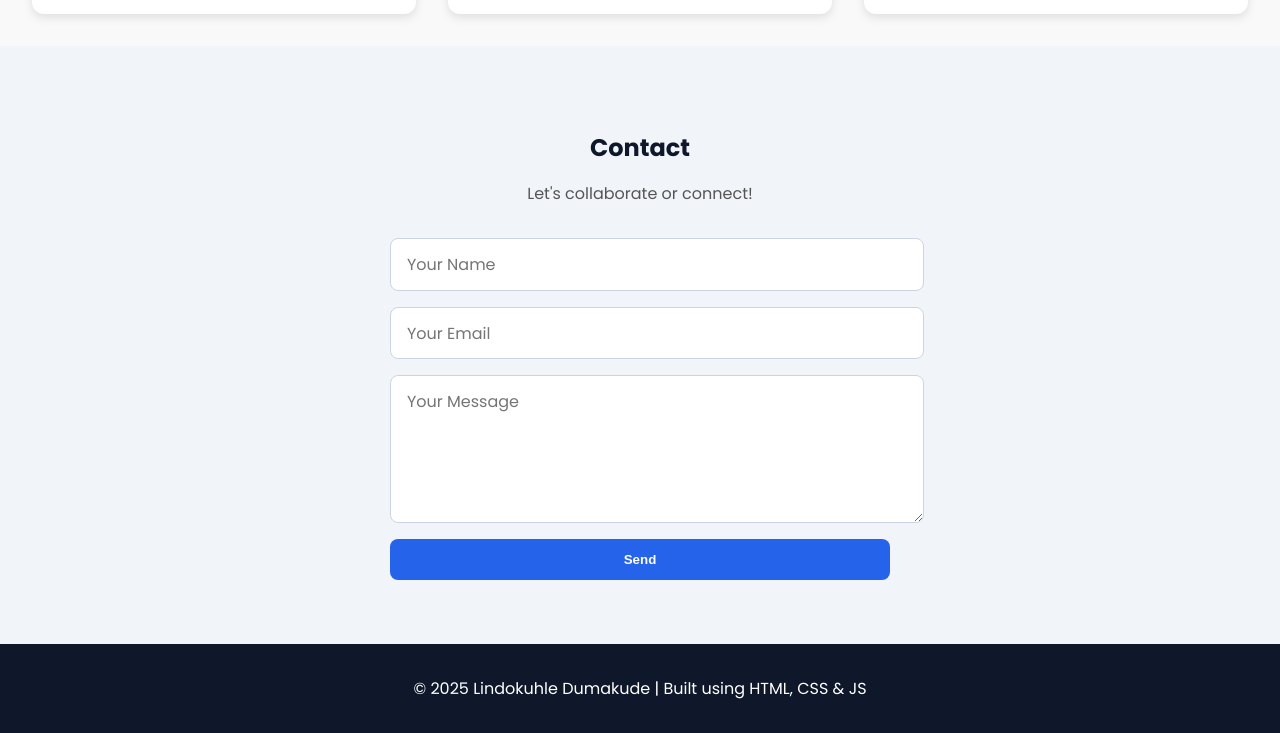
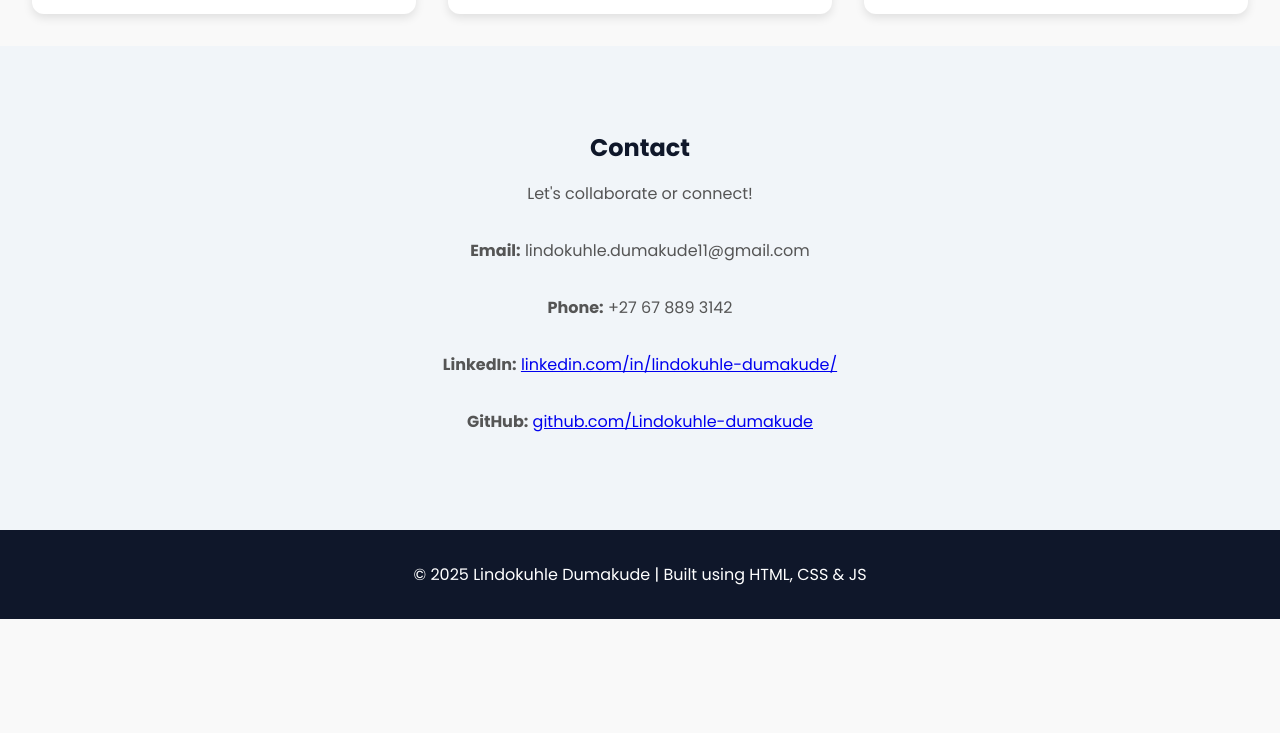
Before and after one commit to Lindokuhle-dumakude/LINDUM25535_FTO2506_GroupB_Lindokuhle-Dumakude_CDV05, a plain HTML site: page index.html in a window 1280 px wide. Shown: the part 1326-2059 px from the top of the page. After the commit the page ends 1945 px from the top, so only its background shows below. Drawn offline with Linux system fonts and the light colour scheme.

Commit message:
replace contact form with contact details

```diff
--- a/index.html
+++ b/index.html
@@ -106,12 +106,25 @@
     <section id="contact">
       <h2>Contact</h2>
       <p>Let's collaborate or connect!</p>
-      <form id="contactForm">
-        <input type="text" placeholder="Your Name" required />
-        <input type="email" placeholder="Your Email" required />
-        <textarea placeholder="Your Message" required></textarea>
-        <button type="submit">Send</button>
-      </form>
+
+      <div class="contact-details">
+        <p><strong>Email:</strong> lindokuhle.dumakude11@gmail.com</p>
+        <p><strong>Phone:</strong> +27 67 889 3142</p>
+        <p>
+          <strong>LinkedIn:</strong>
+          <a
+            href="https://www.linkedin.com/in/lindokuhle-dumakude/"
+            target="_blank"
+            >linkedin.com/in/lindokuhle-dumakude/</a
+          >
+        </p>
+        <p>
+          <strong>GitHub:</strong>
+          <a href="https://github.com/Lindokuhle-dumakude" target="_blank"
+            >github.com/Lindokuhle-dumakude</a
+          >
+        </p>
+      </div>
     </section>
 
     <footer>
```
